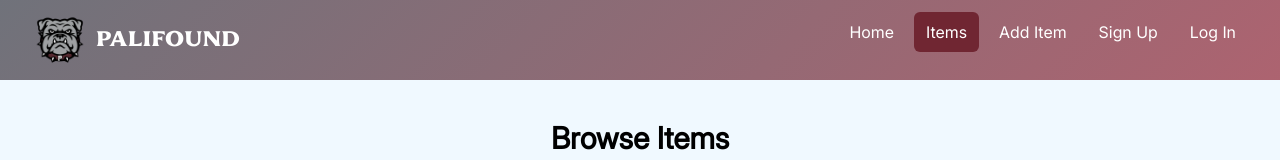
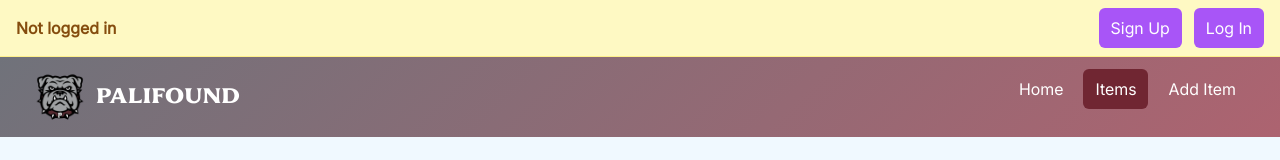
Before and after one commit to StarSplitter/fbla-project-11th, a Vue app: page /items in a window 1280 px wide. Shown: the top 160 px of the page. Built offline with nearby package versions, Linux system fonts and the light colour scheme; no server answers; the database is empty; the HTML template or start-up script is replaced by a standard one.

Commit message:
BIG BUG FIXES (such as Supabase hanging and no log-in error detection)

```diff
--- a/src/App.vue
+++ b/src/App.vue
@@ -1,5 +1,6 @@
 <script setup>
 import Navbar from '@/components/Navbar.vue';
+import StatusBar from './components/StatusBar.vue';
 import { RouterView } from 'vue-router';
 import { reactive, onMounted, provide } from 'vue';
 import { supabase } from './lib/supabase';
@@ -35,13 +36,14 @@ onMounted(async() => {
   auth.isLoading = false;
   console.log('App.vue: Final auth object:', auth);
 
-  supabase.auth.onAuthStateChange(async (event, session) => {
-    auth.user = session?.user ?? null;
+  supabase.auth.onAuthStateChange((event, session) => {
+    console.log('Auth state changed:', event);
 
-    if (auth.user) {
-      const { data: { user } } = await supabase.auth.getUser();
-      auth.isAdmin = user?.app_metadata?.role === 'admin';
+    if (session?.user) {
+      auth.user = session.user;
+      auth.isAdmin = session.user.app_metadata?.role === 'admin';
     } else {
+      auth.user = null;
       auth.isAdmin = false;
     }
   });
@@ -50,6 +52,7 @@ onMounted(async() => {
 </script>
 
 <template>
+  <StatusBar />
   <Navbar />
   <RouterView />
 </template>
--- a/src/components/JobListings.vue
+++ b/src/components/JobListings.vue
@@ -1,10 +1,9 @@
 <script setup>
   import JobListing from './JobListing.vue';
-
-import { RouterLink } from 'vue-router';
-import { reactive, defineProps, onMounted, onUnmounted } from 'vue';
-import PulseLoader from 'vue-spinner/src/PulseLoader.vue';
-import { supabase } from '@/lib/supabase';
+  import { RouterLink } from 'vue-router';
+  import { reactive, defineProps, onMounted, onUnmounted, watch, ref } from 'vue';
+  import PulseLoader from 'vue-spinner/src/PulseLoader.vue';
+  import { supabase } from '@/lib/supabase';
 
 defineProps({
   limit: Number,
@@ -19,32 +18,79 @@ const state = reactive({
   isLoading: true,
 });
 
+
+const isVisible = ref(!document.hidden);
+console.log("is Visible: ", isVisible);
+
+
 const fetchJobs = async () => {
+  console.log('=== FETCHJOBS FUNCTION CALLED ===');
+  console.log('Current state.jobs.length:', state.jobs.length);
+  console.log('Current state.isLoading:', state.isLoading);
+
   try {
+    console.log('fetchJobs called - setting isLoading to true');
     state.isLoading = true;
+
+    console.log('About to call Supabase...');
     const { data, error } = await supabase.from('items').select('*').order('created_at', {ascending: false});
-    if (error) throw error;
+    console.log('Supabase response received');
+    console.log('Data:', data);
+    console.log('Error:', error);
+
+    if (error) {
+      console.error('Supabase error detected:', error);
+      throw error;
+    }
+
+    console.log('Setting state.jobs to:', data);
     state.jobs = data;
+    console.log('Items fetched successfully:', data.length, 'items');
+    console.log('Verify state.jobs.length:', state.jobs.length);
   } catch (error) {
-    console.error('Error fetching item', error.message);
+    console.error('=== ERROR IN FETCHJOBS ===');
+    console.error('Error fetching items:', error);
+    console.error('Error message:', error.message);
+    console.error('Full error object:', error);
   } finally {
+    console.log('fetchJobs finally block - setting isLoading to false');
     state.isLoading = false;
-  };
+    console.log('fetchJobs complete - isLoading set to false');
+    console.log('Final state.jobs.length:', state.jobs.length);
+  }
 };
-onMounted(async () => {
+
+onMounted(() => {
+  console.log('JobListings mounted');
+
+  // Initial fetch
   fetchJobs();
 
-  const focusChange = () => {
-    if (!document.hidden) {
+  // Update visibility ref when page visibility changes
+  const updateVisibility = () => {
+    const wasHidden = !isVisible.value;
+    isVisible.value = !document.hidden;
+    console.log('Visibility changed. Now visible:', isVisible.value);
+
+    // If page just became visible (was hidden, now visible), refetch
+    if (wasHidden && isVisible.value) {
+      console.log('Page became visible - refetching items');
       fetchJobs();
-    };
+    }
   };
 
-  document.addEventListener("visibilitychange", focusChange);
+  document.addEventListener('visibilitychange', updateVisibility);
 
-  onUnmounted(() => {
-    document.removeEventListener('visibilitychange', focusChange);
+  // Watch for visibility changes
+  watch(isVisible, (newVal, oldVal) => {
+    console.log('isVisible watch triggered:', { oldVal, newVal });
   });
+
+  // Cleanup function
+  return () => {
+    console.log('JobListings cleanup');
+    document.removeEventListener('visibilitychange', updateVisibility);
+  };
 });
 </script>
 
@@ -55,11 +101,9 @@ onMounted(async () => {
       <h2 class="text-3xl font-bold text-black-500 mb-6 text-center">
         Browse Items
       </h2>
-
-      <div v-if="state.isLoading" class="text-center text-gray-500 py-6">
+      <div v-if="(state.isLoading)" class="text-center text-gray-500 py-6">
         <PulseLoader />
       </div>
-
 
       <div v-else class="grid grid-cols-1 md:grid-cols-3 gap-6">
         <JobListing
--- a/src/components/Navbar.vue
+++ b/src/components/Navbar.vue
@@ -69,36 +69,6 @@ const isActiveLink = (routePath) => {
                 ]">
                 Add Item
               </RouterLink>
-
-              <RouterLink
-                to="/signup"
-                :class="[
-                  isActiveLink('/signup')
-                    ? 'bg-[#702632]'
-                    : 'hover:bg-gray-900 hover:text-white',
-                  'text-white',
-                  'px-3',
-                  'py-2',
-                  'rounded-md',
-                  'font-sans',
-                ]">
-                Sign Up
-              </RouterLink>
-
-              <RouterLink
-                to="/login"
-                :class="[
-                  isActiveLink('/login')
-                    ? 'bg-[#702632]'
-                    : 'hover:bg-gray-900 hover:text-white',
-                  'text-white',
-                  'px-3',
-                  'py-2',
-                  'rounded-md',
-                  'font-sans',
-                ]">
-                Log In
-                </RouterLink>
             </div>
           </div>
         </div>
--- /dev/null
+++ b/src/components/StatusBar.vue
@@ -0,0 +1,92 @@
+<script setup>
+import router from '@/router';
+import { inject } from 'vue';
+import { supabase } from '@/lib/supabase';
+import { RouterLink, useRoute } from 'vue-router';
+import { useToast } from 'vue-toastification';
+
+const toast = useToast();
+
+const auth = inject('auth');
+
+const isActiveLink = (routePath) => {
+  const route = useRoute();
+  return route.path === routePath;
+};
+
+const handleLogOut = async () => {
+  try {
+    const { error } = await supabase.auth.signOut();
+
+    if (error) throw error;
+
+    toast.success('Succesfully Logged Out');
+    router.push('/');
+
+  } catch (error) {
+
+    console.error('Error Logging Out', error);
+    toast.error('Error Logging Out');
+
+  }
+};
+
+</script>
+
+<template>
+  <div v-if="auth.user" class="bg-green-100 border-b border-green-200 px-4 py-2">
+    <div class="container mx-auto flex items-center justify-between">
+      <div class="flex items-center gap-2">
+        <span class="text-green-800 font-semibold">Logged in as:</span>
+        <span class="text-green-900">{{ auth.user.email }}</span>
+        <span v-if="auth.isAdmin" class="bg-green-600 text-white text-xs px-2 py-1 rounded">
+          ADMIN
+        </span>
+      </div>
+        <button
+            class="bg-red-600 hover:bg-red-700 text-white font-bold py-2 px-4 rounded-full focus:outline-none focus:shadow-outline"
+            type="submit" @click="handleLogOut"
+        >
+            Log Out
+        </button>
+    </div>
+  </div>
+
+  <div v-else class="bg-yellow-100 border-b border-yellow-200 px-4 py-2">
+    <div class="container mx-auto flex items-center justify-between">
+      <span class="text-yellow-800 font-semibold">Not logged in</span>
+      <div class="flex gap-3">
+        <RouterLink
+            to="/signup"
+            class="bg-purple-500"
+            :class="[
+                isActiveLink('/signup')
+                ? 'bg-[#702632]'
+                : 'hover:bg-purple-600 hover:text-white',
+                'text-white',
+                'px-3',
+                'py-2',
+                'rounded-md',
+                'font-sans',
+            ]">
+            Sign Up
+        </RouterLink>
+        <RouterLink
+                to="/login"
+                class="bg-purple-500"
+                :class="[
+                  isActiveLink('/login')
+                    ? 'bg-[#702632]'
+                    : 'hover:bg-purple-600 hover:text-white',
+                  'text-white',
+                  'px-3',
+                  'py-2',
+                  'rounded-md',
+                  'font-sans',
+                ]">
+                Log In
+        </RouterLink>
+      </div>
+    </div>
+  </div>
+</template>
--- a/src/views/AddJobView.vue
+++ b/src/views/AddJobView.vue
@@ -77,7 +77,7 @@ const handleSubmit = async () => {
 };
 
 onMounted(() => {
-  if (!auth.user && !auth.isLoading) {
+  if (!auth.user) {
     toast.error('Please log in to add an item');
     router.push('/login');
   };
--- a/src/views/JobView.vue
+++ b/src/views/JobView.vue
@@ -33,11 +33,12 @@ const canManageItem = computed(() => {
 
 const deleteJob = async () => {
   try {
-    const confirm = window.confirm('Are you sure you want to delete this job?');
+    const confirm = window.confirm('Are you sure you want to delete this item?');
     if (confirm) {
       const {error} = await supabase.from('items').delete().eq('id', jobId);
       toast.success('Item Deleted Successfully');
       router.push('/items');
+      if (error) throw error;
     }
   } catch (error) {
     console.error('Error deleting job', error);
--- a/src/views/LoginView.vue
+++ b/src/views/LoginView.vue
@@ -12,9 +12,15 @@ const toast = useToast();
 const handleLogin = async () => {
   try {
     const { data, error } = await supabase.auth.signInWithPassword({
-        email: email.value,
-        password: password.value
+        email: loginEmail.value,
+        password: loginPassword.value,
     });
+
+    if (error) {
+      console.error('Login error:', error);
+      toast.error('Invalid email or password');
+      return;
+    };
 
     toast.success('Successfully Logged In!');
     router.push('/');
@@ -25,21 +31,6 @@ const handleLogin = async () => {
   };
 };
 
-const handleLogOut = async () => {
-  try {
-    const { error } = await supabase.auth.signOut();
-
-    if (error) throw error;
-    toast.success('Succesfully Logged Out');
-    router.push('/');
-
-  } catch (error) {
-
-    console.error('Error Logging Out', error);
-    toast.error('Error Logging Out');
-
-  }
-};
 </script>
 
 <template>
@@ -87,16 +78,6 @@ const handleLogOut = async () => {
             </button>
           </div>
         </form>
-        <form @submit.prevent="handleLogOut">
-          <div class="my-8">
-            <button
-              class="bg-red-500 hover:bg-red-600 text-white font-bold py-2 px-4 rounded-full w-full focus:outline-none focus:shadow-outline"
-              type="submit"
-            >
-              Log Out
-            </button>
-          </div>
-        </form>
       </div>
     </div>
   </section>
```
